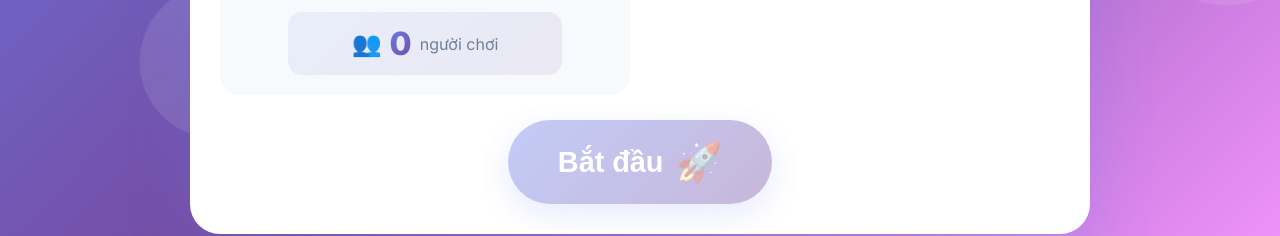
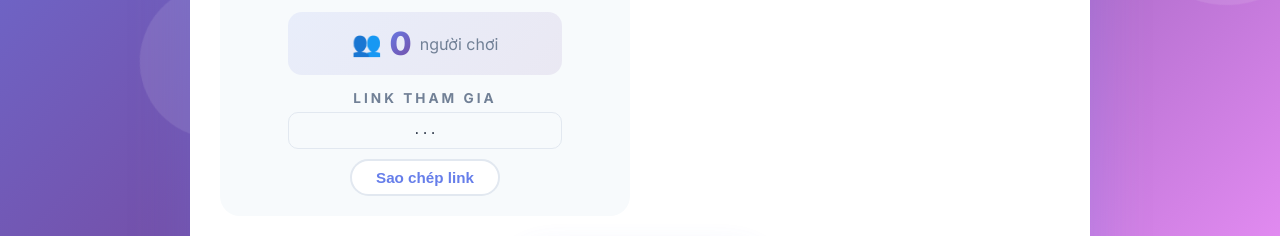
Before and after one commit to KienBuiTan-ichica-1/minigame, a website: page public/host.html in a window 1280 px wide. Shown: the part 595-831 px from the top of the page. Drawn offline with Linux system fonts and the light colour scheme.

Commit message:
Hỗ trợ link công khai cho QR: PUBLIC_URL env, /api/url, hiển thị link tham gia, sửa WebSocket qua HTTPS

```diff
--- a/public/host.html
+++ b/public/host.html
@@ -43,6 +43,11 @@
                                 <span class="player-count-icon">👥</span>
                                 <span class="player-count-number" id="player-count">0</span>
                                 <span class="player-count-label">người chơi</span>
+                            </div>
+                            <div class="join-link-section">
+                                <div class="join-link-label">LINK THAM GIA</div>
+                                <div class="join-link" id="join-link">...</div>
+                                <button class="btn-copy-link" id="btn-copy-link" onclick="copyJoinLink()">Sao chép link</button>
                             </div>
                         </div>
                     </div>
--- a/public/host.js
+++ b/public/host.js
@@ -6,7 +6,8 @@ let timerInterval = null;
 let isShowingAnswer = false;
 
 function connect() {
-    ws = new WebSocket(`ws://${window.location.host}`);
+    const protocol = window.location.protocol === 'https:' ? 'wss:' : 'ws:';
+    ws = new WebSocket(`${protocol}//${window.location.host}`);
     ws.onopen = () => { createGame(); };
     ws.onmessage = (e) => {
         const msg = JSON.parse(e.data);
@@ -34,6 +35,7 @@ function onGameCreated(msg) {
     totalQuestions = msg.totalQuestions;
     document.getElementById('game-code').textContent = gameCode;
     loadQR(gameCode);
+    loadJoinUrl(gameCode);
 }
 
 function loadQR(code) {
@@ -42,6 +44,24 @@ function loadQR(code) {
         .then(dataUrl => {
             document.getElementById('qr-container').innerHTML = `<img src="${dataUrl}" alt="QR Code" class="qr-image">`;
         });
+}
+
+function loadJoinUrl(code) {
+    fetch(`/api/url?code=${code}`)
+        .then(r => r.text())
+        .then(url => {
+            document.getElementById('join-link').textContent = url;
+        });
+}
+
+function copyJoinLink() {
+    const el = document.getElementById('join-link');
+    if (!el || !el.textContent) return;
+    navigator.clipboard.writeText(el.textContent).then(() => {
+        const btn = document.getElementById('btn-copy-link');
+        btn.textContent = 'Đã sao chép!';
+        setTimeout(() => { btn.textContent = 'Sao chép link'; }, 2000);
+    });
 }
 
 function onPlayerJoined(msg) {
@@ -283,6 +303,7 @@ function resetGame() {
     document.getElementById('player-count-badge').textContent = '0';
     document.getElementById('btn-start-game').disabled = true;
     document.getElementById('game-code').textContent = '------';
+    document.getElementById('join-link').textContent = '...';
     document.getElementById('qr-container').innerHTML = '<div class="qr-loading">Đang tạo QR...</div>';
     showScreen('lobby-screen');
     setTimeout(connect, 500);
--- a/public/style.css
+++ b/public/style.css
@@ -1312,6 +1312,51 @@ body {
     color: var(--text-light);
 }
 
+.join-link-section {
+    margin-top: 15px;
+    text-align: center;
+}
+
+.join-link-label {
+    font-size: 0.85em;
+    font-weight: 700;
+    color: var(--text-light);
+    letter-spacing: 3px;
+    text-transform: uppercase;
+    margin-bottom: 6px;
+}
+
+.join-link {
+    font-size: 0.85em;
+    font-weight: 500;
+    color: var(--text);
+    background: var(--bg-main);
+    border: 1px solid var(--border);
+    border-radius: 10px;
+    padding: 10px 14px;
+    margin-bottom: 10px;
+    word-break: break-all;
+    font-family: 'Courier New', monospace;
+}
+
+.btn-copy-link {
+    background: var(--bg-card);
+    border: 2px solid var(--border);
+    padding: 8px 24px;
+    border-radius: 30px;
+    font-size: 0.95em;
+    font-weight: 600;
+    color: var(--primary);
+    cursor: pointer;
+    transition: all 0.3s ease;
+}
+
+.btn-copy-link:hover {
+    background: var(--primary);
+    color: #fff;
+    border-color: var(--primary);
+}
+
 .player-list-section {
     background: var(--bg-main);
     border-radius: 20px;
```
Also changed, not shown: server.js (+22 -3 lines), 1 other file.
